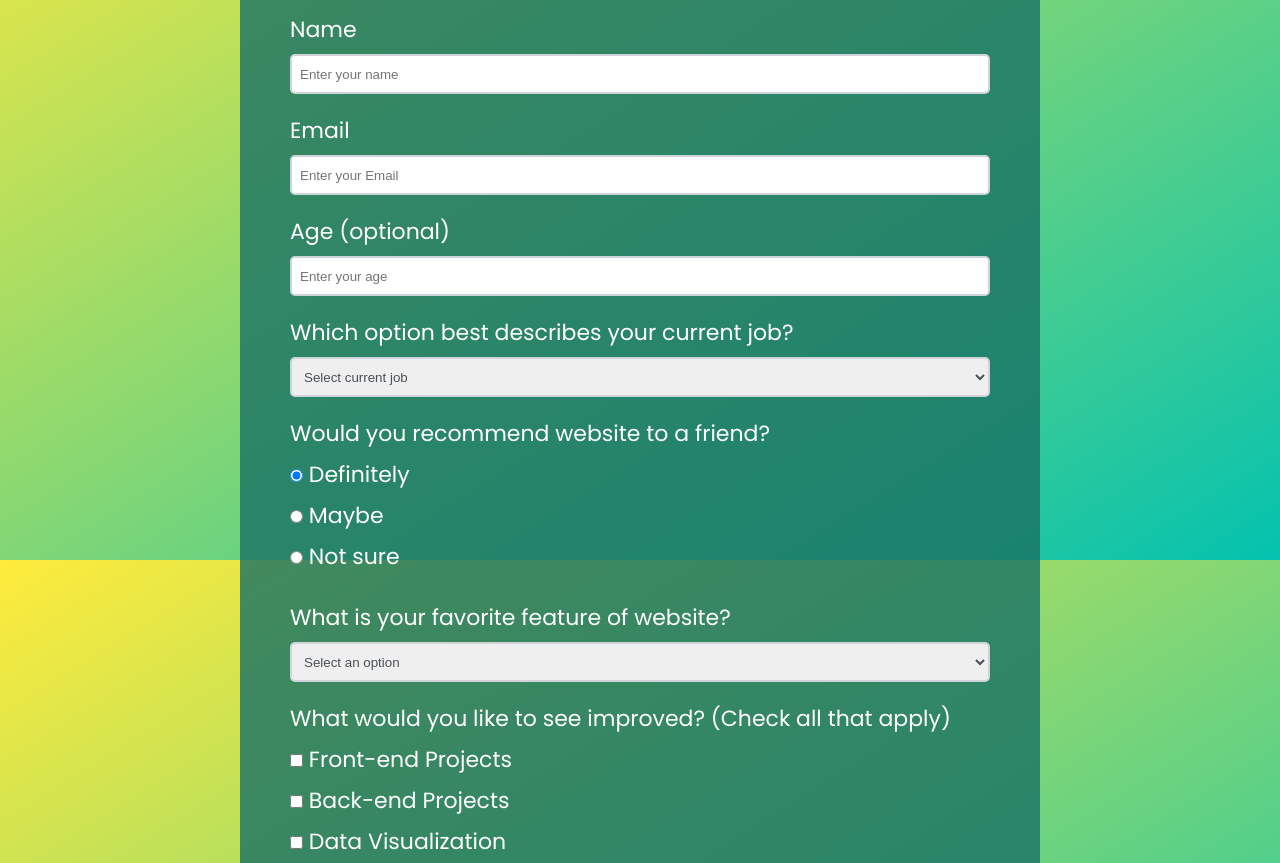
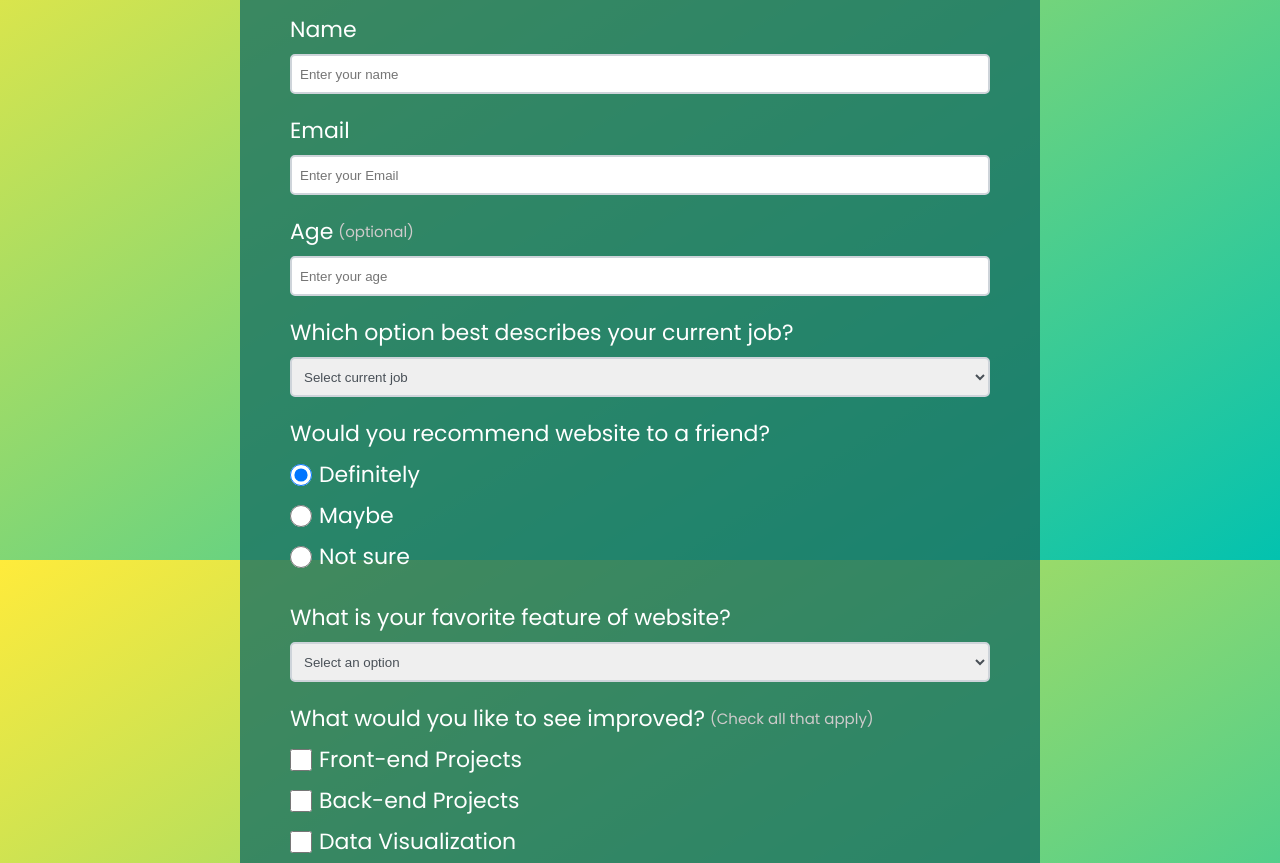
Before and after one commit to anhmmo/contact-form, a plain HTML site: page index.html in a window 1280 px wide. Shown: the part 240-1103 px from the top of the page. Drawn offline with Linux system fonts and the light colour scheme.

Commit message:
website completed

```diff
--- a/index.html
+++ b/index.html
@@ -71,7 +71,7 @@
 
 
             <div class="form-box-input">
-                <label>What would you like to see improved? (Check all that apply)</label>
+                <label>What would you like to see improved? <span>(Check all that apply)</span></label>
                 <label>
                     <input type="checkbox" class="checkbox-group"/>
                     Front-end Projects
--- a/style.css
+++ b/style.css
@@ -92,8 +92,22 @@ body{
 }
 
 label{
+    display: flex;
+    align-items: center;
     margin-bottom: 0.8rem;
+}
 
+.checkbox-group, .radio-group{
+   margin-right: 0.7rem;
+    height: 2.2rem;
+    width: 2.2rem;
+
+}
+
+span{
+    font-size: 1.5rem;
+    color: rgb(206, 203, 203);
+    margin-left: 0.5rem;
 }
 
 #input-box{
```
